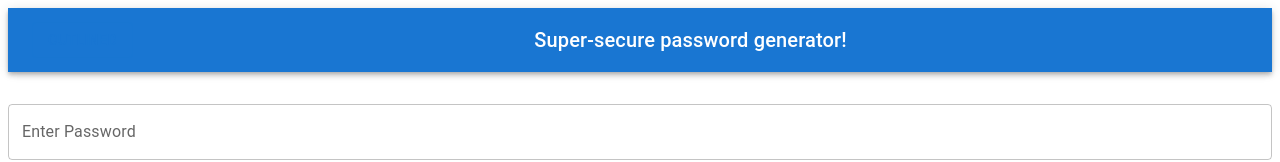
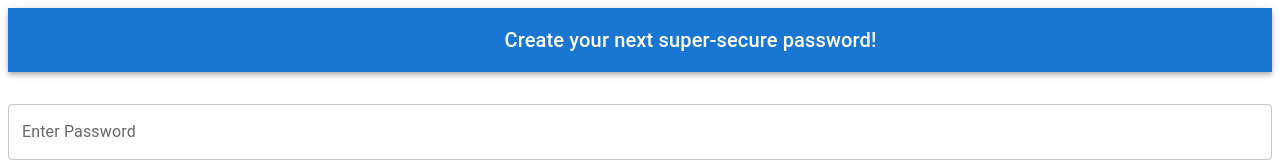
Before and after one commit to evgenyvinnik/ridiculous-password-generator, a React (Create React App) app: page / in a window 1280 px wide. Shown: the top 162 px of the page. Built offline with nearby package versions, Linux system fonts and the light colour scheme.

Commit message:
changed description

```diff
--- a/src/App.tsx
+++ b/src/App.tsx
@@ -208,7 +208,7 @@ function App() {
         <Toolbar>
           <Button variant="outlined">Outlined</Button>
           <Typography variant="h6" component="div" sx={{ flexGrow: 1 }}>
-            Super-secure password generator!
+            Create your next super-secure password!
           </Typography>
         </Toolbar>
       </AppBar>
```
